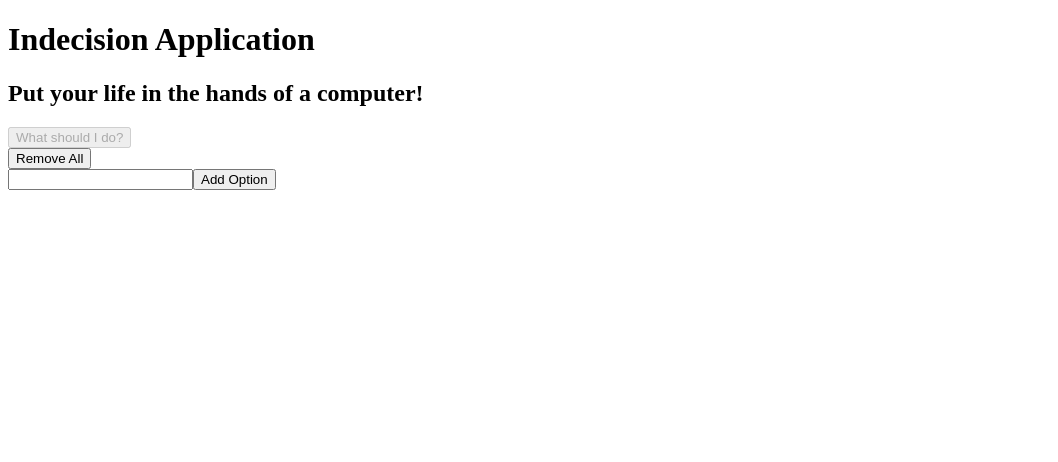
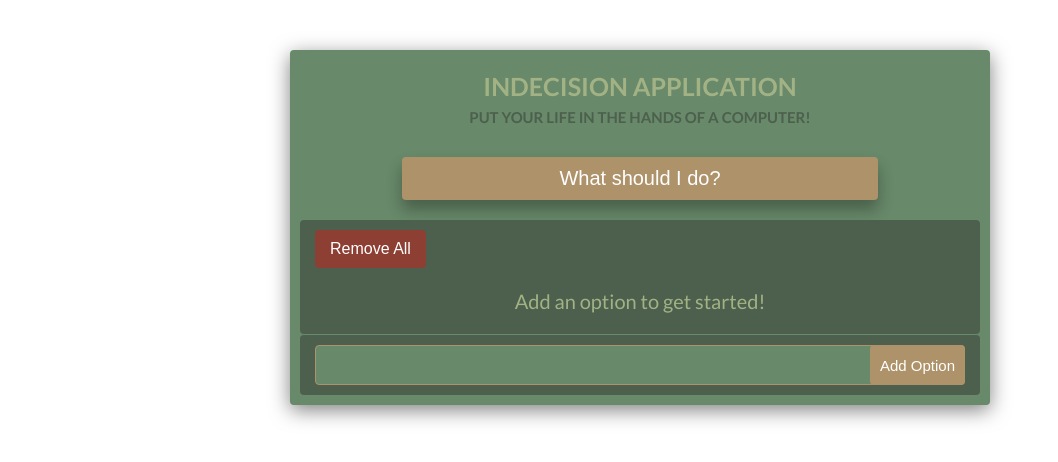
Before and after one commit to medgoz/indecisionApp, a React app: page / in a window 1280 px wide. Shown: the whole page, without its empty margins (0-1058 px from the left). Built offline with nearby package versions, Linux system fonts and the light colour scheme.

Commit message:
implemented final functionalities and styled app

```diff
--- a/package.json
+++ b/package.json
@@ -5,6 +5,7 @@
   "dependencies": {
     "react": "^16.2.0",
     "react-dom": "^16.2.0",
+    "react-modal": "^3.3.1",
     "react-scripts": "1.1.1",
     "styled-components": "^3.1.6",
     "uuid": "^3.2.1"
--- a/public/index.html
+++ b/public/index.html
@@ -1,5 +1,6 @@
 <!DOCTYPE html>
 <html lang="en">
+
 <head>
   <meta charset="utf-8">
   <meta name="viewport" content="width=device-width, initial-scale=1, shrink-to-fit=no">
@@ -19,8 +20,10 @@
       work correctly both with client-side routing and a non-root public URL.
       Learn how to configure a non-root public URL by running `npm run build`.
     -->
-    <title>React App</title>
+  <link href="https://fonts.googleapis.com/css?family=Lato:300,400,700" rel="stylesheet">
+  <title>Indecision Application</title>
 </head>
+
 <body>
   <noscript>
     You need to enable JavaScript to run this app.
@@ -37,4 +40,5 @@
       To create a production bundle, use `npm run build` or `yarn build`.
     -->
 </body>
+
 </html>
--- a/src/Action.js
+++ b/src/Action.js
@@ -1,16 +1,42 @@
 import React from 'react';
+import styled from 'styled-components';
+import { colors } from './base';
+
+const Button = styled.button`
+	border: none;
+	border-radius: 0.4rem;
+	box-shadow: 0 1rem 1.5rem rgba(0, 0, 0, 0.3);
+	display: block;
+	width: 70%;
+	padding: 1rem 2rem;
+	font-size: 2rem;
+	background-color: ${colors.darkSalmon};
+	color: #fff;
+	margin: 1rem auto 0 auto;
+	outline-style: none;
+	transition: all 0.1s;
+
+	&:hover {
+		transform: translateY(-0.1rem);
+	}
+
+	&:active {
+		transform: translateY(0.1rem);
+		box-shadow: 0 0.5rem 1rem rgba(0, 0, 0, 0.4);
+	}
+`;
 
 const Action = props => {
 	return (
-		<div>
-			<button
+		<React.Fragment>
+			<Button
 				onClick={() => props.handlePick()}
 				// notice that disabled={a number} -> it's state is truthy (num > 0)and falsy (num === 0)
 				disabled={!props.hasOptions}
 			>
 				What should I do?
-			</button>
-		</div>
+			</Button>
+		</React.Fragment>
 	);
 };
 
--- a/src/AddOption.js
+++ b/src/AddOption.js
@@ -1,4 +1,40 @@
 import React from 'react';
+import styled from 'styled-components';
+import { colors } from './base';
+
+const Wrapper = styled.div`
+	padding: 1rem 1.5rem;
+	background-color: ${colors.darkerSeeGreen};
+	border-top: 0.1rem solid ${colors.darkSeeGreen};
+	border-radius: 0.4rem;
+`;
+
+const Form = styled.form`
+	position: relative;
+
+	> input {
+		width: 100%;
+		height: 4rem;
+		background-color: ${colors.darkSeeGreen};
+		border: 0.1rem solid ${colors.darkSalmon};
+		border-radius: 0.4rem;
+		font-size: 1.6rem;
+		text-indent: 1rem;
+		color: #fff;
+	}
+
+	> button {
+		position: absolute;
+		right: 0;
+		height: 100%;
+		border: none;
+		border-radius: 0.4rem;
+		background-color: ${colors.darkSalmon};
+		color: #fff;
+		padding: 0.5rem 1rem;
+		font-size: 1.5rem;
+	}
+`;
 
 class AddOption extends React.Component {
 	state = {
@@ -10,7 +46,8 @@ class AddOption extends React.Component {
 		evt.preventDefault();
 		const option = evt.target.elements.option.value.trim();
 		const error = this.props.handleAddOption(option);
-		this.setState({ textValue: '', error });
+		this.setState({ error });
+		if (!error) this.setState(() => ({ textValue: '' }));
 	};
 
 	handleTextInput = evt => {
@@ -20,9 +57,9 @@ class AddOption extends React.Component {
 
 	render() {
 		return (
-			<div>
+			<Wrapper>
 				{this.state.error && <p>{this.state.error}</p>}
-				<form action="#" onSubmit={this.handleAddOption}>
+				<Form action="#" onSubmit={this.handleAddOption}>
 					<input
 						type="text"
 						name="option"
@@ -30,8 +67,8 @@ class AddOption extends React.Component {
 						onChange={this.handleTextInput}
 					/>
 					<button type="submit">Add Option</button>
-				</form>
-			</div>
+				</Form>
+			</Wrapper>
 		);
 	}
 }
--- a/src/Header.js
+++ b/src/Header.js
@@ -1,10 +1,28 @@
 import React from 'react';
+import styled from 'styled-components';
+import { colors } from './base';
+
+const H1 = styled.h1`
+	text-align: center;
+	font-size: 2.5rem;
+	text-transform: uppercase;
+	padding: 1rem 2rem 0.5rem 2rem;
+	color: ${colors.lightOlive};
+`;
+
+const H2 = H1.extend`
+	font-size: 1.5rem;
+	padding: 0;
+	margin-bottom: 3rem;
+	color: ${colors.darkerSeeGreen};
+	padding-top: 0;
+`;
 
 const Header = props => {
 	return (
 		<div>
-			<h1>{props.title}</h1>
-			<h2>{props.subtitle}</h2>
+			<H1>{props.title}</H1>
+			<H2>{props.subtitle}</H2>
 		</div>
 	);
 };
--- a/src/IndecisionApp.js
+++ b/src/IndecisionApp.js
@@ -3,11 +3,46 @@ import Header from './Header';
 import Action from './Action';
 import Options from './Options';
 import AddOption from './AddOption';
+import OptionModal from './OptionModal';
+import styled from 'styled-components';
+import { colors } from './base';
+
+const Wrapper = styled.div`
+	background-color: ${colors.darkSeeGreen};
+	width: 70rem;
+	border-radius: 0.4rem;
+	margin: 5rem auto 0 auto;
+	padding: 1rem;
+	box-shadow: 0 0.5rem 2rem rgba(0, 0, 0, 0.5);
+`;
 
 class IndecisionApp extends Component {
 	state = {
-		options: [], //['Thing one', 'Thing two', 'Thing three'],
+		options: [],
+		selectedOption: undefined,
 	};
+
+	componentDidMount() {
+		// fetch data from local storage
+		try {
+			const json = localStorage.getItem('options');
+			const options = JSON.parse(json);
+			if (options) this.setState(() => ({ options }));
+		} catch (e) {
+			// Do nothing!
+		}
+	}
+
+	componentDidUpdate(prevProps, prevState) {
+		if (prevState.options.length !== this.state.options.length) {
+			const json = JSON.stringify(this.state.options);
+			localStorage.setItem('options', json);
+		}
+	}
+
+	componentWillUnmount() {
+		// code here
+	}
 
 	handleDeleteOptions = () => {
 		this.setState(() => ({
@@ -15,9 +50,20 @@ class IndecisionApp extends Component {
 		}));
 	};
 
+	handleDeleteOption = optionToRemove => {
+		this.setState(prevState => ({
+			options: prevState.options.filter(option => option !== optionToRemove),
+		}));
+	};
+
 	handlePick = () => {
 		const n = Math.floor(Math.random() * this.state.options.length);
 		const picked = this.state.options[n];
+		this.setState(() => ({ selectedOption: picked }));
+	};
+
+	handleClearPick = () => {
+		this.setState(() => ({ selectedOption: undefined }));
 	};
 
 	handleAddOption = option => {
@@ -34,7 +80,7 @@ class IndecisionApp extends Component {
 
 	render() {
 		return (
-			<div>
+			<Wrapper>
 				<Header
 					title="Indecision Application"
 					subtitle="Put your life in the hands of a computer!"
@@ -46,11 +92,26 @@ class IndecisionApp extends Component {
 				<Options
 					options={this.state.options}
 					handleDeleteOptions={this.handleDeleteOptions}
+					handleDeleteOption={this.handleDeleteOption}
 				/>
 				<AddOption handleAddOption={this.handleAddOption} />
-			</div>
+				<OptionModal
+					selectedOption={this.state.selectedOption}
+					handleClearPick={this.handleClearPick}
+				/>
+			</Wrapper>
 		);
 	}
 }
 
 export default IndecisionApp;
+
+// Local Storage: -> [['only works with string data type']]
+// localStorage.setItem('key', 'val')
+// localStorage.getItem('key')
+// localStorage.removeItem('key');
+// localStorage.clear();
+
+// Use Json with localStorage
+// JSON.stringify(obj)
+// JSON.parse(stringified obj)
--- a/src/Option.js
+++ b/src/Option.js
@@ -1,7 +1,34 @@
 import React from 'react';
+import styled from 'styled-components';
+import { colors } from './base';
+
+const Wrapper = styled.div`
+	display: flex;
+	justify-content: space-between;
+	font-size: 1.6rem;
+	margin-bottom: 1rem;
+	border-bottom: 0.1rem solid ${colors.darkSeeGreen};
+	padding: 1rem;
+	color: #fff;
+`;
+const Button = styled.button`
+	background-color: #915a51;
+	color: #fff;
+	border: none;
+	border-radius: 0.4rem;
+	padding: 0.5rem 1rem;
+	font-size: 1.3rem;
+`;
 
 const Option = props => {
-	return <div>{props.optionText}</div>;
+	return (
+		<Wrapper>
+			<span>{props.optionText}</span>
+			<Button onClick={() => props.handleDeleteOption(props.optionText)}>
+				remove
+			</Button>
+		</Wrapper>
+	);
 };
 
 export default Option;
--- /dev/null
+++ b/src/OptionModal.js
@@ -0,0 +1,36 @@
+import React from 'react';
+import styled from 'styled-components';
+
+const Modal = styled.div``;
+const Overlay = styled.div`
+	position: fixed;
+	left: 0;
+	top: 0;
+	width: 100%;
+	height: 100%;
+	background-color: rgba(0, 0, 0, 0.7);
+	display: ${props => (props.open ? 'block' : 'none')};
+`;
+const Content = styled.div`
+	width: 30rem;
+	height: 30rem;
+	background-color: #fff;
+	position: absolute;
+	top: 50%;
+	left: 50%;
+	transform: translate(-50%, -50%);
+`;
+
+const OptionModal = props => (
+	<Modal>
+		<Overlay onClick={props.handleClearPick} open={props.selectedOption}>
+			<Content>
+				<h3>Selected Option</h3>
+				{props.selectedOption && <p>{props.selectedOption}</p>}
+				<button onClick={props.handleClearPick}>Close</button>
+			</Content>
+		</Overlay>
+	</Modal>
+);
+
+export default OptionModal;
--- a/src/Options.js
+++ b/src/Options.js
@@ -1,14 +1,47 @@
 import React from 'react';
 import Option from './Option';
+import styled from 'styled-components';
+import { colors } from './base';
+
+const Wrapper = styled.div`
+	background-color: ${colors.darkerSeeGreen};
+	padding: 1rem 1.5rem;
+	margin-top: 2rem;
+	border-radius: 0.4rem;
+`;
+
+const P = styled.p`
+	color: ${colors.lightOlive};
+	padding: 1rem;
+	font-size: 2rem;
+	text-align: center;
+`;
+
+const Button = styled.button`
+	padding: 1rem 1.5rem;
+	font-size: 1.6rem;
+	background-color: #8c3f32;
+	color: #fff;
+	border: none;
+	border-radius: 0.4rem;
+	margin-bottom: 1rem;
+`;
 
 const Options = props => {
 	return (
-		<div>
-			<button onClick={props.handleDeleteOptions}>Remove All</button>
+		<Wrapper>
+			<Button onClick={props.handleDeleteOptions}>Remove All</Button>
+			{props.options.length === 0 && <P>Add an option to get started!</P>}
 			{props.options.map((option, index) => {
-				return <Option key={index} optionText={option} />;
+				return (
+					<Option
+						key={index}
+						optionText={option}
+						handleDeleteOption={props.handleDeleteOption}
+					/>
+				);
 			})}
-		</div>
+		</Wrapper>
 	);
 };
 
--- /dev/null
+++ b/src/base.js
@@ -0,0 +1,8 @@
+export const colors = {
+	darkSeeGreen: '#68896a',
+	darkerSeeGreen: '#4c604d',
+	olive: '#7d874c',
+	lightOlive: '#a2b285',
+	darkSalmon: '#ae926a',
+	lightSalmon: '#e1b582',
+};
--- a/src/index.js
+++ b/src/index.js
@@ -2,6 +2,27 @@ import React from 'react';
 import ReactDOM from 'react-dom';
 import IndecisionApp from './IndecisionApp';
 import registerServiceWorker from './registerServiceWorker';
+import { injectGlobal } from 'styled-components';
+
+injectGlobal`
+	html {
+		font-size: 62.5%;
+	}
+
+	body {
+		font-family: 'Lato', sans-serif;
+		box-sizing: border-box;
+		line-height: 1.3;
+	}
+
+	*,
+	*::before,
+	*::after {
+		margin: 0;
+		padding: 0;
+		box-sizing: inherit;
+	}
+`;
 
 ReactDOM.render(<IndecisionApp />, document.getElementById('root'));
 registerServiceWorker();
```
Also changed, not shown: 1 other file. Lines whose indentation alone changed are shown as unchanged.
